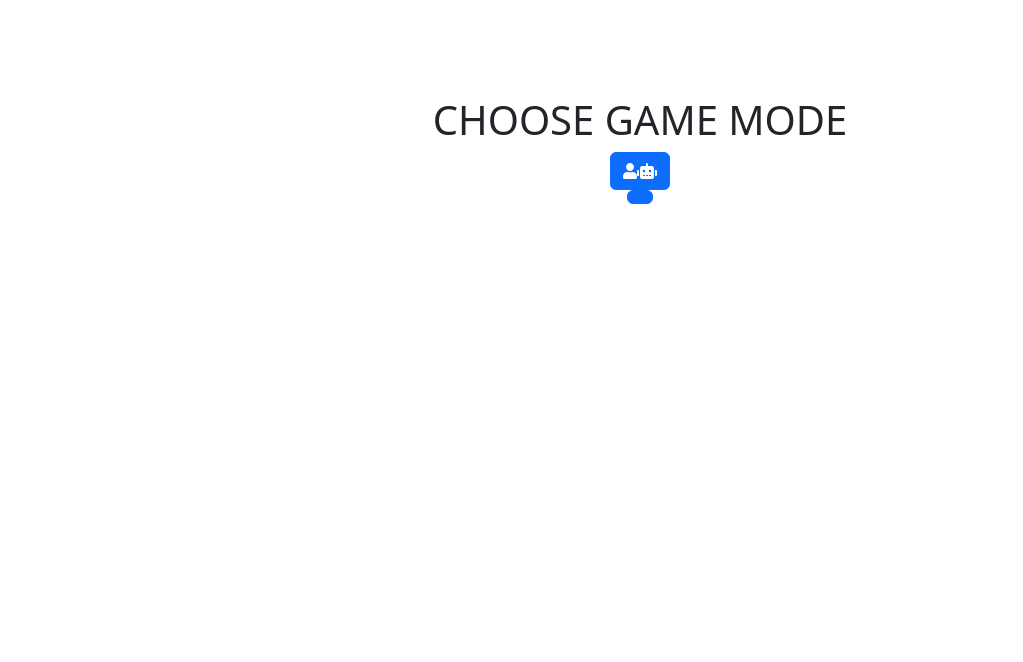
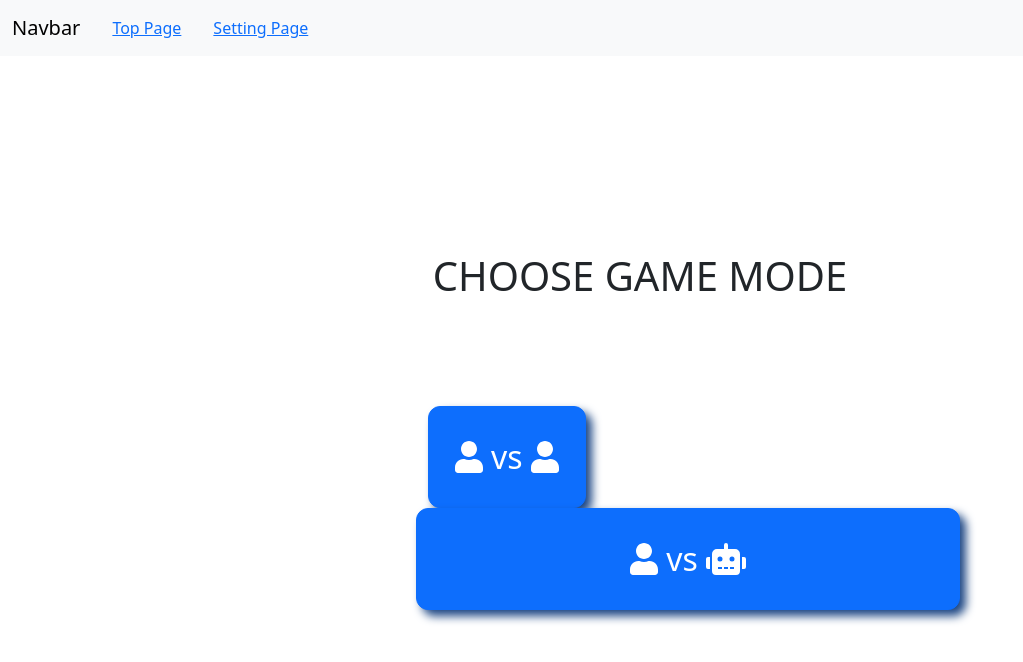
Before and after one commit to Recursion-TeamE/Connect4, a Vue app in the folder connect-four/: page /setting in a window 1280 px wide. Shown: the top 662 px of the page, without its empty margins (0-1023 px from the left). Built offline with nearby package versions, Linux system fonts and the light colour scheme.

Commit message:
色々
- プレイヤーモードページの作成
- ヘッダの作成
- セッティングページの作成
- ルーティングの設定

```diff
--- a/connect-four/src/App.vue
+++ b/connect-four/src/App.vue
@@ -1,12 +1,17 @@
 <template>
   <div id="app">
+    <Header />
     <router-view :key="$route.path" />
   </div>
 </template>
 
 <script>
+import Header from "@/views/Header.vue";
+
 export default {
   name: "App",
-  components: {},
+  components: {
+    Header,
+  },
 };
 </script>
--- a/connect-four/src/model/index.js
+++ b/connect-four/src/model/index.js
@@ -1,13 +1,12 @@
 export class Player {
-    constructor(color, svg) {
-        // this.name
-        this.color = color
-        this.svg = svg
-        // this.isAI = false
-    }
+	constructor(name = "", color) {
+
+		this.name = name;
+		this.color = color;
+	}
 }
 export class Ball {
-    constructor(color = null) {
-        this.color = color
-    }
+	constructor(color = null) {
+		this.color = color
+	}
 }
--- a/connect-four/src/router/index.js
+++ b/connect-four/src/router/index.js
@@ -2,6 +2,7 @@ import Vue from 'vue'
 import VueRouter from 'vue-router'
 import SettingPage from '../views/SettingPage.vue'
 import TopPage from '../views/TopPage.vue'
+import PlayerMode from "../views/PlayerMode.vue";
 
 Vue.use(VueRouter)
 
@@ -15,6 +16,11 @@ const routes = [
 		path: '/setting',
 		name: 'setting',
 		component: SettingPage,
+	},
+	{
+		path: '/setting/playerMode',
+		name: 'playerMode',
+		component: PlayerMode,
 	}
 ]
 
--- a/connect-four/src/store/actions.js
+++ b/connect-four/src/store/actions.js
@@ -4,5 +4,8 @@ export default {
     },
     setBall(context, payload) {
         context.commit("setBall", payload)
+    },
+    setPlayers(context, payload){
+        context.commit("setPlayers", payload)
     }
 }
--- a/connect-four/src/store/mutation.js
+++ b/connect-four/src/store/mutation.js
@@ -45,5 +45,13 @@ export default {
             store.commit("setBall", { rowIndex: rowIndex + 1, colIndex: colIndex });
         }, 500);
 
+    },
+    /**
+     * @payload {
+     *     players: Array
+     * }
+     */
+    setPlayers(state, {players}){
+        state.players = players
     }
 }
--- /dev/null
+++ b/connect-four/src/views/Header.vue
@@ -0,0 +1,20 @@
+<template>
+  <nav class="navbar navbar-expand-lg navbar-light bg-light">
+    <div class="container-fluid">
+      <a class="navbar-brand" href="#">Navbar</a>
+      <button class="navbar-toggler" type="button" data-bs-toggle="collapse" data-bs-target="#navbarSupportedContent" aria-controls="navbarSupportedContent" aria-expanded="false" aria-label="Toggle navigation">
+        <span class="navbar-toggler-icon"></span>
+      </button>
+      <div class="collapse navbar-collapse" id="navbarSupportedContent">
+        <ul class="navbar-nav me-auto mb-2 mb-lg-0">
+          <li class="nav-item mx-3">
+            <router-link to="/">Top Page</router-link>
+          </li>
+          <li class="nav-item mx-3">
+            <router-link to="/setting">Setting Page</router-link>
+          </li>
+        </ul>
+      </div>
+    </div>
+  </nav>
+</template>
--- /dev/null
+++ b/connect-four/src/views/PlayerMode.vue
@@ -0,0 +1,69 @@
+<template>
+  <div class="text-center d-flex flex-column">
+    <h1 class="pt-5">Player Mode</h1>
+    <form class="d-flex flex-column align-items-center">
+      <div class="col-8 mb-3">
+        <label for="boardSize" class="form-label">Board Size</label>
+        <input type="number" min="4" class="form-control text-center" id="boardSize" />
+      </div>
+      <div class="col-8 mb-3">
+        <label class="form-label">Number of Players</label>
+        <input @change="changeNumberOfPlayers($event)" type="number" min="1" max="4" class="form-control text-center" />
+      </div>
+      <h2>Player Setting</h2>
+      <div v-for="player in players" v-bind:key="player.index" class="d-flex justify-content-around col-8 mb-3">
+        <div class="col-4">
+          <label class="form-check-label" for="playersName">Player's Name</label>
+          <input v-model="player.name" type="text" class="form-control text-center" id="playersName" />
+        </div>
+        <div class="col-4">
+          <label class="form-check-label" for="playersColer">Player's Color</label>
+          <input v-model="player.color" type="text" class="form-control text-center" id="playersColer" />
+        </div>
+      </div>
+    </form>
+    <button  class="btn btn-primary" @click="test()">Game Start</button>
+  </div>
+</template>
+
+<script>
+
+// import { mapState } from 'vuex'
+import { Player } from "@/model/index.js"
+
+export default {
+  data(){
+    return{
+      numberOfPlayers: 2,
+      players: [
+        new Player(),
+        new Player(),
+      ]
+    }
+  },
+  methods: {
+    changeNumberOfPlayers: function(e){
+
+      this.numberOfPlayers = e.target.value;
+
+      if(this.numberOfPlayers >= this.players.length){
+        this.players.push(new Player())
+      }
+      else{
+        this.players.pop()
+      }
+    },
+    test(){
+      console.log(this.players)
+    }
+  },
+};
+</script>
+
+<style scoped>
+.btn {
+  font-size: 1.5rem;
+  padding: 10px;
+  border-radius: 10px;
+}
+</style>
--- a/connect-four/src/views/SettingPage.vue
+++ b/connect-four/src/views/SettingPage.vue
@@ -1,20 +1,36 @@
 <template>
-  <div class="d-flex flex-column justify-content-center align-items-center m-5">
-    <div class="title mt-5">
-      <h1>CHOOSE GAME MODE</h1>
+  <div class="vh-100 d-flex flex-column justify-content-center align-items-center h-75">
+    <div class="title text-center">
+      <h1 class="pt-5">CHOOSE GAME MODE</h1>
     </div>
-    <button class="btn btn-primary">
-      <font-awesome-icon icon="user" />
-      <font-awesome-icon icon="robot" />
-    </button>
-    <button class="btn btn-primary">
-
-    </button>
+    <div class="d-flex justify-content-between align-items-center h-50">
+      <div class="row">
+        <router-link to="/setting/playerMode">
+          <button class="btn btn-primary mx-5">
+            <font-awesome-icon icon="user" />
+            vs
+            <font-awesome-icon icon="user" />
+          </button>
+        </router-link>
+        <button class="btn btn-primary mx-5">
+          <font-awesome-icon icon="user" />
+          vs
+          <font-awesome-icon icon="robot" />
+        </button>
+      </div>
+    </div>
   </div>
 </template>
 
 <script>
+export default {};
+</script>
 
-export default{
+<style scoped>
+.btn {
+  font-size: 2rem;
+  padding: 26px;
+  border-radius: 12px;
+  filter: drop-shadow(6px 6px 5px #1b4583);
 }
-</script>
+</style>
--- a/connect-four/src/views/TopPage.vue
+++ b/connect-four/src/views/TopPage.vue
@@ -7,12 +7,11 @@
       justify-content-start
       align-items-center
       bg-image
-      m-5
+
     "
   >
     <div class="title">
-      <TitleSvg width="600" id="connect4" />
-      <!-- <h1>Connect 4</h1> -->
+      <TitleSvg width="800" id="connect4" />
     </div>
     <router-link to="/setting"><button class="btn btn-primary">Game Start</button></router-link>
 
@@ -20,7 +19,7 @@
 </template>
 
 <script>
-import TitleSvg from "@/assets/images/title.min.svg";
+import TitleSvg from "@/assets/images/title2.min.svg";
 
 export default {
   components: {
@@ -35,6 +34,12 @@ export default {
   filter: drop-shadow(4px 4px 4px #363636);
 }
 
+.btn{
+  font-size: 1.5rem;
+  padding: 10px;
+  border-radius: 10px;
+}
+
 .bg-image {
   background-image: linear-gradient(rgba(255, 255, 255, 1), rgba(0, 0, 0, 0)),
     url(../assets/images/title-image.png);
```
Also changed, not shown: connect-four/src/assets/images/title.min.svg (deleted), connect-four/src/assets/images/title3.min.svg (deleted).
